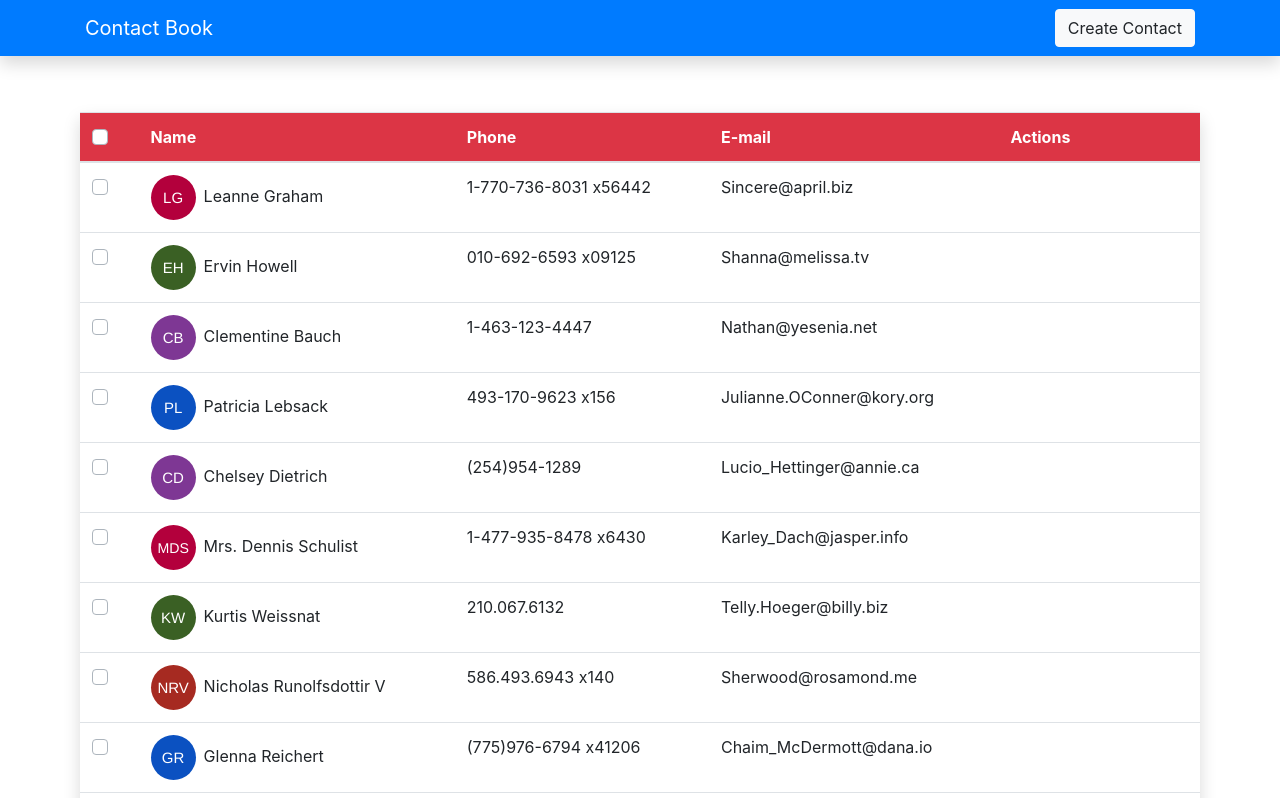
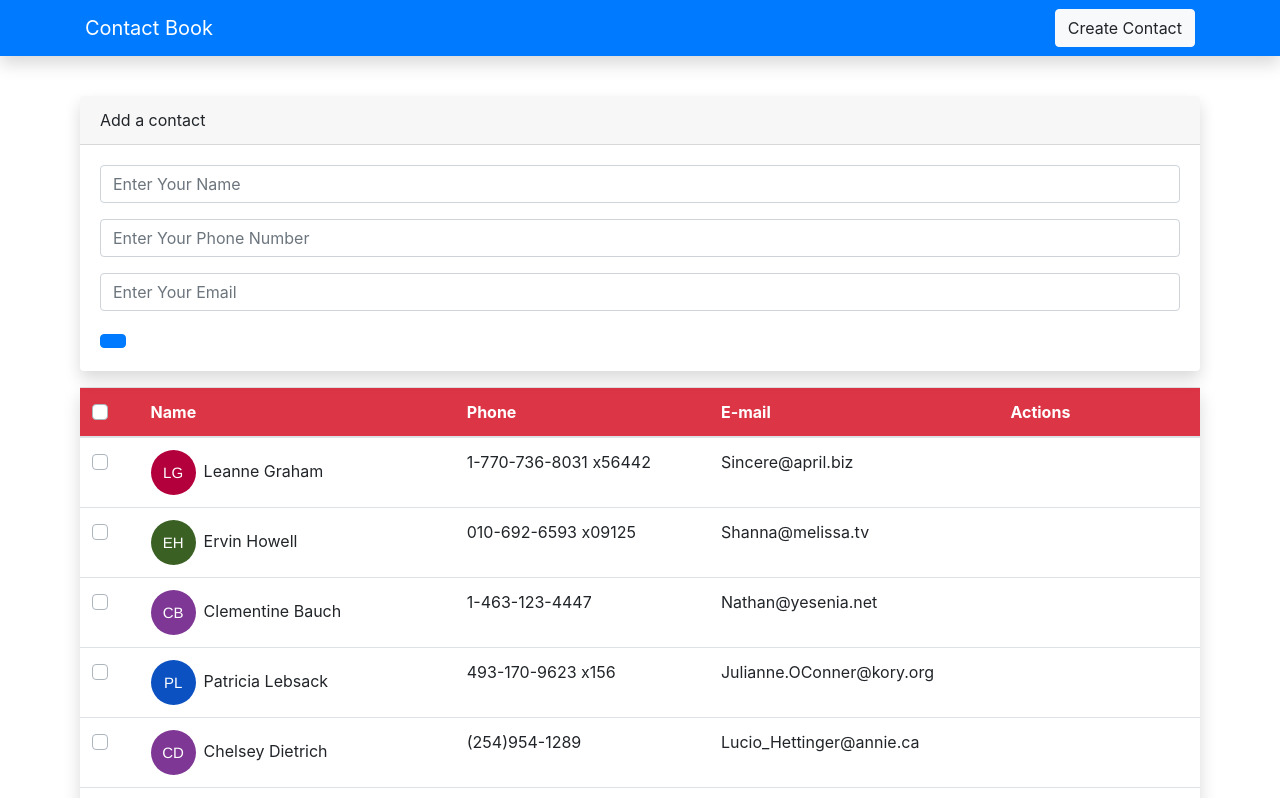
Before and after one commit to knikhil352000/Contact-Book, a React (Create React App) app: page /contacts/add in a window 1280 px wide. Shown: the top 798 px of the page. Built offline with nearby package versions, Linux system fonts and the light colour scheme; the HTML template or start-up script is replaced by a standard one.

Commit message:
Added Contact Form

```diff
--- a/src/App.js
+++ b/src/App.js
@@ -6,7 +6,7 @@ import Navbar from "./components/Navbar";
 import {Provider} from "react-redux";
 import store from "./store";
 import {BrowserRouter as Router, Route, Switch} from "react-router-dom";
-
+import AddContact from './components/contacts/AddContact'
 function App() {
   return (
     <Provider store={store}>
@@ -16,6 +16,7 @@ function App() {
           <div className="py-3">
             <Switch>
               <Route exact path='/' component={Contacts} />
+              <Route exact path='/contacts/add' component={AddContact} />
             </Switch>
           </div>
           <Contacts />
--- a/src/components/Navbar.js
+++ b/src/components/Navbar.js
@@ -1,13 +1,13 @@
 import React from 'react'
-
+import {Link} from 'react-router-dom';
 const Navbar = () => {
     return (
         <div>
             <nav className="navbar shadow fixed-top navbar-expand-sm navbar-dark bg-primary">
                 <div className="container">
-                    <a href="/" className="navbar-brand">Contact Book</a>
+                    <Link to="/" className="navbar-brand">Contact Book</Link>
                     <div>
-                        <a href="/" className="btn btn-light ml-auto">Create Contact</a>
+                        <Link to="/contacts/add" className="btn btn-light ml-auto">Create Contact</Link>
                     </div>
                 </div>
             </nav>
--- /dev/null
+++ b/src/components/contacts/AddContact.js
@@ -0,0 +1,40 @@
+import React, {useState} from 'react'
+
+const AddContact = () => {
+    const [name, setName] = useState("");
+    return (
+        <div className="card border-0 shadow">
+            <div className="card-header">
+                Add a contact
+            </div>
+            <div className="card-body">
+                <form>
+                    <div className="form-group">
+                        <input
+                        type="text"
+                        className="form-control"
+                        placeholder="Enter Your Name"
+                        />
+                    </div>
+                    <div className="form-group">
+                        <input
+                        type="text"
+                        className="form-control"
+                        placeholder="Enter Your Phone Number"
+                        />
+                    </div>
+                    <div className="form-group">
+                        <input
+                        type="text"
+                        className="form-control"
+                        placeholder="Enter Your Email"
+                        />
+                    </div>
+                    <button className="btn btn-primary" type="submit"></button>
+                </form>
+            </div>
+        </div>
+    )
+}
+
+export default AddContact
```
Also changed, not shown: 1 other file (tests, documents, lock files or other folders).
